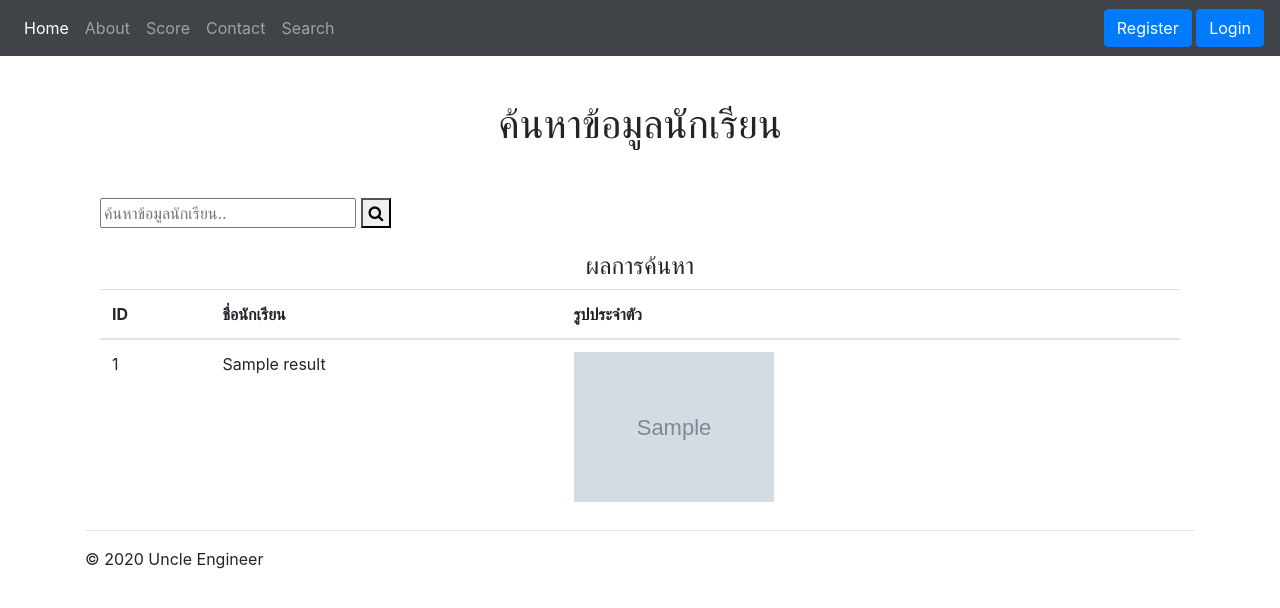
After one commit to notPesol/django-school, a Django app: template school/template/school/search.html in a window 1280 px wide. The commit adds this page. Shown: the top 608 px of the page. Run offline with Django 3.2, Linux system fonts and the light colour scheme; the template is opened without the code that fills it: most values are stand-ins (such as "Sample title", 1, 10 or a date in 2020); grey boxes marked "Sample" are stand-in pictures; some libraries are stand-ins or nearby versions.

Commit message:
เพิ่มระบบการค้นหาข้อมูล เพิ่มรูปภาพแสดงผลการค้นหา

```diff
--- a/djangoschool/settings.py
+++ b/djangoschool/settings.py
@@ -128,3 +128,7 @@ LOGIN_URL = 'login'
 
 LOGOUT_REDIRECT_URL = 'login'
 LOGIN_REDIRECT_URL = 'home-page'
+
+
+MEDIA_ROOT = os.path.join(BASE_DIR, 'media')
+MEDIA_URL = '/media/'
--- a/school/models.py
+++ b/school/models.py
@@ -1,5 +1,6 @@
 from django.db import models
 from django.db.models.base import Model
+from django.utils.translation import deactivate_all
 
 # Create your models here.
 class ExamScore(models.Model):
@@ -32,6 +33,7 @@ class AllStudent(models.Model):
     parent_name = models.CharField(max_length=200, blank=True, null=True)
     parent_tel = models.CharField(max_length=200, blank=True, null=True)
     other = models.TextField(blank=True, null=True)
+    photo = models.ImageField(upload_to="studentPhoto", blank=True, null=True)
 
     def __str__(self) -> str:
         return '{}-{}-{}'.format(self.student_id, self.student_name, self.level)
--- a/school/template/school/base.html
+++ b/school/template/school/base.html
@@ -70,6 +70,10 @@
                 <li class="nav-item">
                     <a class="nav-link" href="{% url 'contact-page' %}">Contact</a>
                 </li>
+
+                <li class="nav-item">
+                    <a class="nav-link" href="{% url 'search-page' %}">Search</a>
+                </li>
             </ul>
 
             <div>
--- /dev/null
+++ b/school/template/school/search.html
@@ -0,0 +1,53 @@
+{% extends 'school/base.html' %}
+
+{% block ct1 %}
+<center>
+    <h1>ค้นหาข้อมูลนักเรียน</h1>
+</center>
+{% endblock ct1 %}
+
+{% block content %}
+<div class="container">
+
+    <!-- The form -->
+    <form class="example" method="POST">
+        {% csrf_token %}
+        <input type="text" placeholder="ค้นหาข้อมูลนักเรียน.." name="search">
+        <button type="submit"><i class="fa fa-search"></i></button>
+    </form>
+
+</div>
+<br>
+
+<div class="container">
+
+    {% if result.student_id %}
+    {% comment %} หรือ if check {% endcomment %}
+    <center><h4>ผลการค้นหา</h4></center>
+    <table class="table" style="width: 100%;">
+        <thead>
+            <tr><th scope="col">ID</th><th scope="col">ชื่อนักเรียน</th><th>รูปประจำตัว</th></tr>
+        </thead>
+        <tbody>
+            <tr><td>{{result.student_id}}</td><td>{{result.student_name}}</td>
+            {% if result.photo %}
+                <td>
+                    <img width="200" src="{{result.photo.url}}" alt="">
+                </td>
+            {% else %}
+            <td>
+                <img width="200" src="../../../media/studentPhoto/defualtPhoto.png" alt="">
+            </td>
+            {% endif %}</tr>
+
+        </tbody>
+    </table>
+    {% elif not check  %}
+    <h3>{{result}}</h3>
+    {% else %}
+    <h5>กรุณากรอกรหัสนักศึกษา</h5>
+    {% endif %}
+
+</div>
+
+{% endblock %}
--- a/school/urls.py
+++ b/school/urls.py
@@ -7,4 +7,5 @@ urlpatterns = [
     path('contact/', contactUs, name='contact-page'),
     path('score/', showScore, name='score-page'),
     path('register/', register, name='register-page'),
+    path('search/', searchStudent, name='search-page'),
 ]
```
Also changed, not shown: djangoschool/urls.py (+7 -0 lines), school/views.py (+31 -1 lines), db.sqlite3, media/studentPhoto/ICON_CLOUD.jpg (added), media/studentPhoto/cat1.jpg (added), media/studentPhoto/defualtPhoto.png (added), school/migrations/0003_allstudent_photo.py (added).
